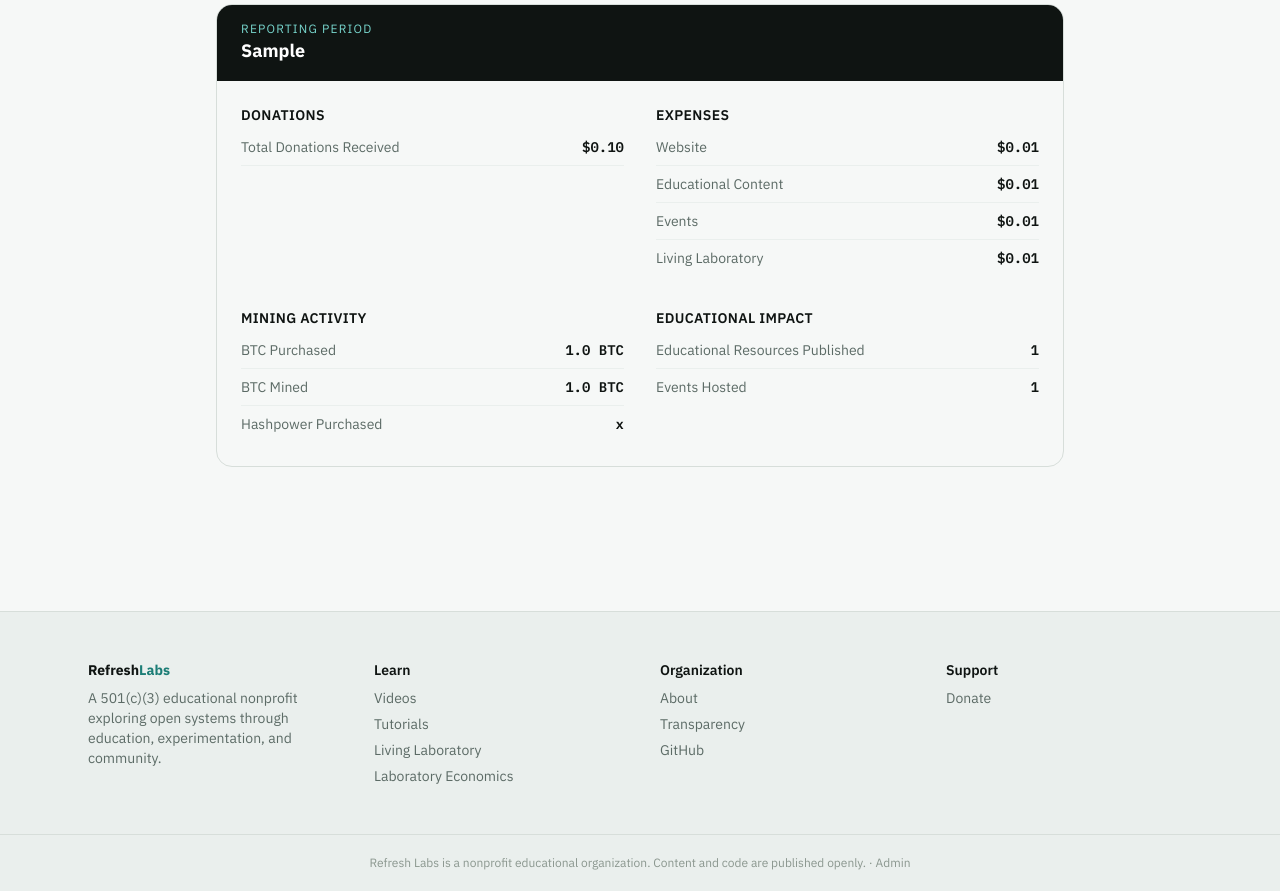
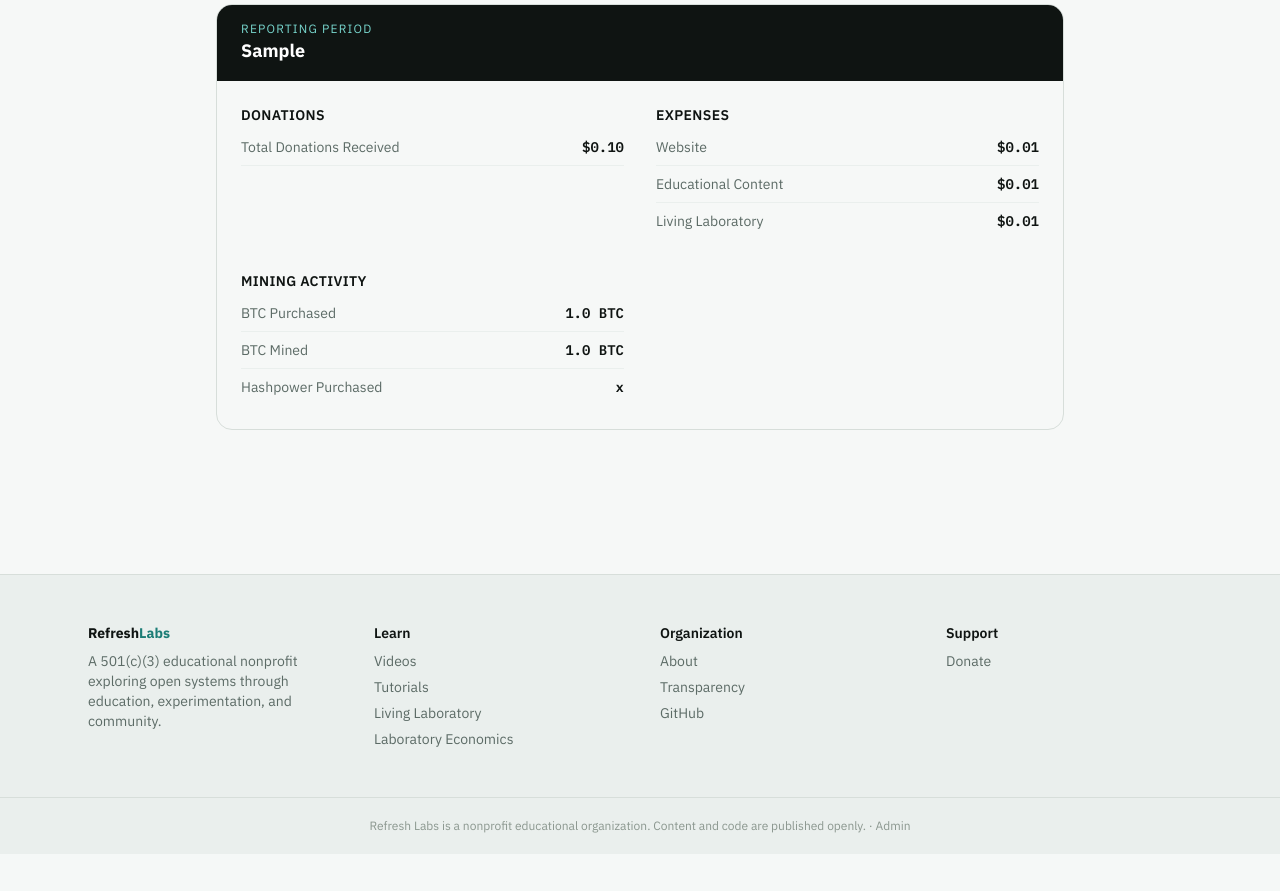
Before and after one commit to refreshlabs/toolkit, a Flask app: page /transparency in a window 1280 px wide. Shown: the part 294-1185 px from the top of the page. After the commit the page ends 1127 px from the top, so only its background shows below. Run offline with Flask 3, Linux system fonts and the light colour scheme; tables that the repository leaves empty hold one stand-in row (values such as "Sample post"); some libraries are stand-ins or nearby versions.

Commit message:
Make transparency expenses admin-editable; remove events line and educational impact section

```diff
--- a/app/templates/transparency.html
+++ b/app/templates/transparency.html
@@ -33,19 +33,15 @@
             <dl class="mt-3 space-y-2 text-sm">
               <div class="flex justify-between border-b border-slate-100 pb-2">
                 <dt class="text-slate-500">Website</dt>
-                <dd class="font-mono font-semibold text-slate-900">${{ '%.2f'|format(report.expense_website) }}</dd>
+                <dd class="font-mono font-semibold text-slate-900">${{ editable('transparency.' ~ report.period ~ '.expense_website', '%.2f'|format(report.expense_website)) }}</dd>
               </div>
               <div class="flex justify-between border-b border-slate-100 pb-2">
                 <dt class="text-slate-500">Educational Content</dt>
-                <dd class="font-mono font-semibold text-slate-900">${{ '%.2f'|format(report.expense_content) }}</dd>
-              </div>
-              <div class="flex justify-between border-b border-slate-100 pb-2">
-                <dt class="text-slate-500">Events</dt>
-                <dd class="font-mono font-semibold text-slate-900">${{ '%.2f'|format(report.expense_events) }}</dd>
+                <dd class="font-mono font-semibold text-slate-900">${{ editable('transparency.' ~ report.period ~ '.expense_content', '%.2f'|format(report.expense_content)) }}</dd>
               </div>
               <div class="flex justify-between pb-2">
                 <dt class="text-slate-500">Living Laboratory</dt>
-                <dd class="font-mono font-semibold text-slate-900">${{ '%.2f'|format(report.expense_lab) }}</dd>
+                <dd class="font-mono font-semibold text-slate-900">${{ editable('transparency.' ~ report.period ~ '.expense_lab', '%.2f'|format(report.expense_lab)) }}</dd>
               </div>
             </dl>
           </div>
@@ -67,20 +63,6 @@
               </div>
             </dl>
           </div>
-
-          <div>
-            <h3 class="text-sm font-semibold text-slate-900 uppercase tracking-wide">Educational Impact</h3>
-            <dl class="mt-3 space-y-2 text-sm">
-              <div class="flex justify-between border-b border-slate-100 pb-2">
-                <dt class="text-slate-500">Educational Resources Published</dt>
-                <dd class="font-mono font-semibold text-slate-900">{{ report.resources_published }}</dd>
-              </div>
-              <div class="flex justify-between pb-2">
-                <dt class="text-slate-500">Events Hosted</dt>
-                <dd class="font-mono font-semibold text-slate-900">{{ report.events_hosted }}</dd>
-              </div>
-            </dl>
-          </div>
         </div>
       </div>
     {% endfor %}
```
